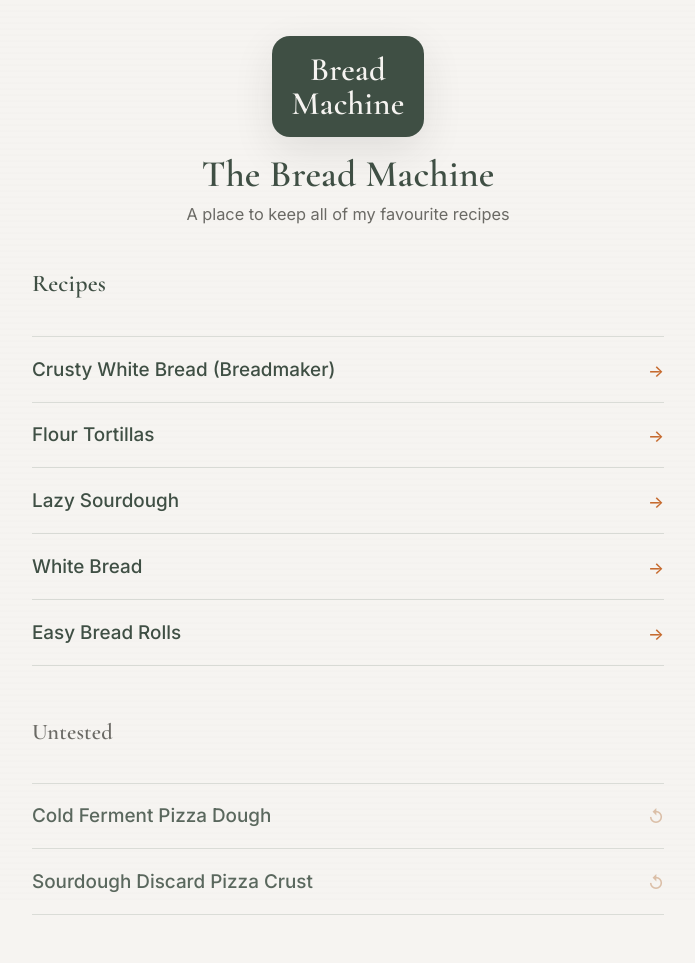
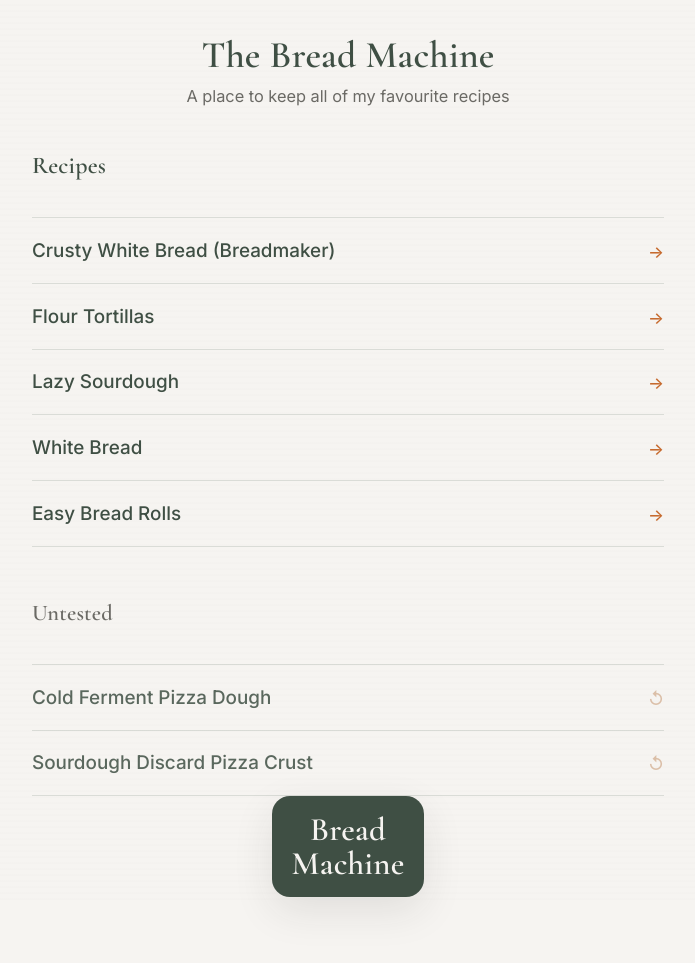
Before and after one commit to laccces/the-bread-machine, a Jekyll site: the page built from index.html, in a window 1280 px wide. Shown: the whole page, without its empty margins (292-987 px from the left). Built offline with Jekyll 4.4.1, drawn with Linux system fonts in a browser that asks for light colours.

Commit message:
footer change

```diff
--- a/assets/css/styles.css
+++ b/assets/css/styles.css
@@ -90,6 +90,10 @@ h1{
 .site-header{
   text-align: center;
   margin: .5rem 0 2.25rem;
+}
+
+.site-footer{
+  text-align: center;
 }
 
 .logo-mark{
--- a/index.html
+++ b/index.html
@@ -4,11 +4,6 @@ title: Home
 ---
 
 <header class="site-header">
-  <div class="logo-mark">
-    <span>Bread</span>
-    <span>Machine</span>
-  </div>
-
   <h1 class="site-title">The Bread Machine</h1>
   <p class="subtitle">A place to keep all of my favourite recipes</p>
 </header>
@@ -35,3 +30,10 @@ title: Home
     </li>
   {% endfor %}
 </ul>
+
+<footer class="site-footer">
+    <div class="logo-mark">
+    <span>Bread</span>
+    <span>Machine</span>
+  </div>
+</footer>
```
